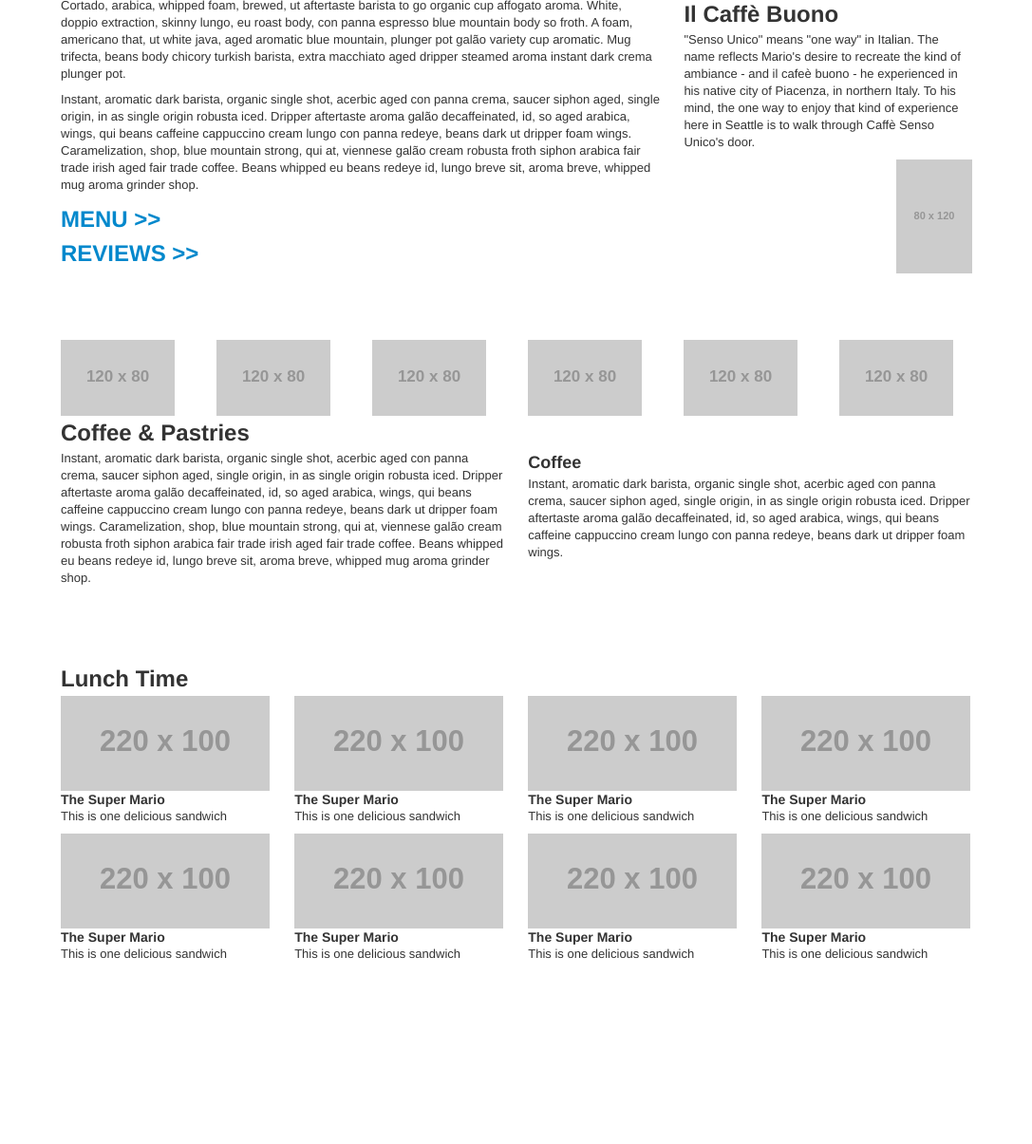
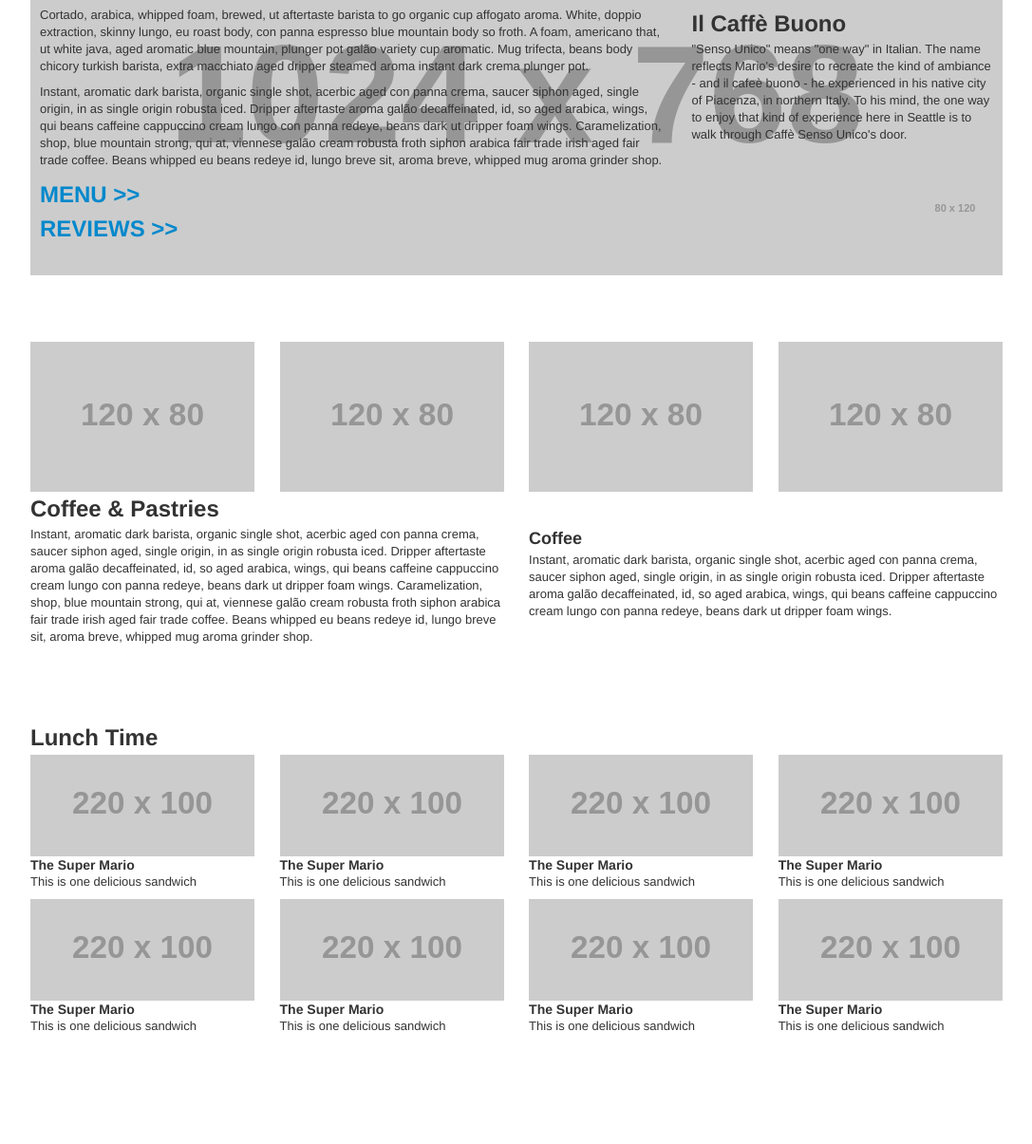
Before and after one commit to dalanmiller/sensolicious, a plain HTML site: page index.html in a window 1280 px wide. Shown: the part 97-1302 px from the top of the page at 95% size, without its empty margins (96-1183 px from the left). Drawn offline with Linux system fonts and the light colour scheme; placeholder pictures from the web are drawn by us.

Commit message:
Some responsivity changes, found pictures online, other jazz.

```diff
--- a/index.html
+++ b/index.html
@@ -8,6 +8,7 @@
 	<link rel="stylesheet" type="text/css" href="./static/css/bootstrap-responsive.css"></head>
 <body>
 	<div class="senso-main container-fluid">
+		<div class="section1">
 			<div class="row-fluid">
 				<div class="span6">
 					<h1>Caffè Senso Unico</h1>
@@ -41,7 +42,7 @@
 						<h2>REVIEWS >></h2>
 					</a>
 				</div>
-			<div class="span4">
+				<div class="span4 hidden-phone">
 
 					<div style="float:left"><h2>Il Caffè Buono</h2>
 					<p>
@@ -53,17 +54,15 @@
 
 				</div>
 			</div>
-
+		</div>
 
 		<div class="row-fluid section">
 			<div class="span12">
 				<div class="row-fluid">
-					<div class="span2"><img src="http://placehold.it/120x80" alt="COFFEE AND STUFF"></div>
-					<div class="span2"><img src="http://placehold.it/120x80" alt="COFFEE AND STUFF"></div>
-					<div class="span2"><img src="http://placehold.it/120x80" alt="COFFEE AND STUFF"></div>
-					<div class="span2"><img src="http://placehold.it/120x80" alt="COFFEE AND STUFF"></div>
-					<div class="span2"><img src="http://placehold.it/120x80" alt="COFFEE AND STUFF"></div>
-					<div class="span2"><img src="http://placehold.it/120x80" alt="COFFEE AND STUFF"></div>
+					<div class="span3"><img style="width:100%" src="http://placehold.it/120x80" alt="COFFEE AND STUFF"></div>
+					<div class="span3"><img style="width:100%" src="http://placehold.it/120x80" alt="COFFEE AND STUFF"></div>
+					<div class="span3"><img style="width:100%" src="http://placehold.it/120x80" alt="COFFEE AND STUFF"></div>
+					<div class="span3"><img style="width:100%" src="http://placehold.it/120x80" alt="COFFEE AND STUFF"></div>
 				</div>
 
 				<h2> Coffee &amp; Pastries</h2>
@@ -86,46 +85,46 @@
 				<h2>Lunch Time</h2>
 				<div class="row-fluid">
 					<div class="span3">
-						<img src="http://placehold.it/220x100">
+						<img style="width:100%" src="http://placehold.it/220x100">
 						<h4>The Super Mario</h4>
 						<p>This is one delicious sandwich</p>
 					</div>
 
 					<div class="span3">
-						<img src="http://placehold.it/220x100">
+						<img style="width:100%" src="http://placehold.it/220x100">
 						<h4>The Super Mario</h4>
 						<p>This is one delicious sandwich</p>
 					</div>
 					<div class="span3">
-						<img src="http://placehold.it/220x100">
+						<img style="width:100%" src="http://placehold.it/220x100">
 						<h4>The Super Mario</h4>
 						<p>This is one delicious sandwich</p>
 					</div>
 					<div class="span3">
-						<img src="http://placehold.it/220x100">
+						<img style="width:100%" src="http://placehold.it/220x100">
 						<h4>The Super Mario</h4>
 						<p>This is one delicious sandwich</p>
 					</div>
 				</div>
 				<div class="row-fluid">
 					<div class="span3">
-						<img src="http://placehold.it/220x100">
+						<img style="width:100%" src="http://placehold.it/220x100">
 						<h4>The Super Mario</h4>
 						<p>This is one delicious sandwich</p>
 					</div>
 
 					<div class="span3">
-						<img src="http://placehold.it/220x100">
+						<img style="width:100%" src="http://placehold.it/220x100">
 						<h4>The Super Mario</h4>
 						<p>This is one delicious sandwich</p>
 					</div>
 					<div class="span3">
-						<img src="http://placehold.it/220x100">
+						<img style="width:100%" src="http://placehold.it/220x100">
 						<h4>The Super Mario</h4>
 						<p>This is one delicious sandwich</p>
 					</div>
 					<div class="span3">
-						<img src="http://placehold.it/220x100">
+						<img style="width:100%" src="http://placehold.it/220x100">
 						<h4>The Super Mario</h4>
 						<p>This is one delicious sandwich</p>
 					</div>
--- a/static/css/senso.scss
+++ b/static/css/senso.scss
@@ -4,10 +4,15 @@
 	margin-top:30px;
 	margin-left:auto;
 	margin-right:auto;
-	width:960px;
+	width:80%;
 	margin-bottom:100px;
 
 	.section{
 		margin: 70px 0px;
 	}
+	.section1{
+		padding: 10px;
+		background-image: url("http://placehold.it/1024x768/603311/ffffff");
+		background-position: center;
+	}
 }
```
Also changed, not shown: static/css/senso.css, static/img/coffee.jpeg (added), static/img/senso_unico.jpeg (added), 1 other file. Lines whose indentation alone changed are shown as unchanged.
